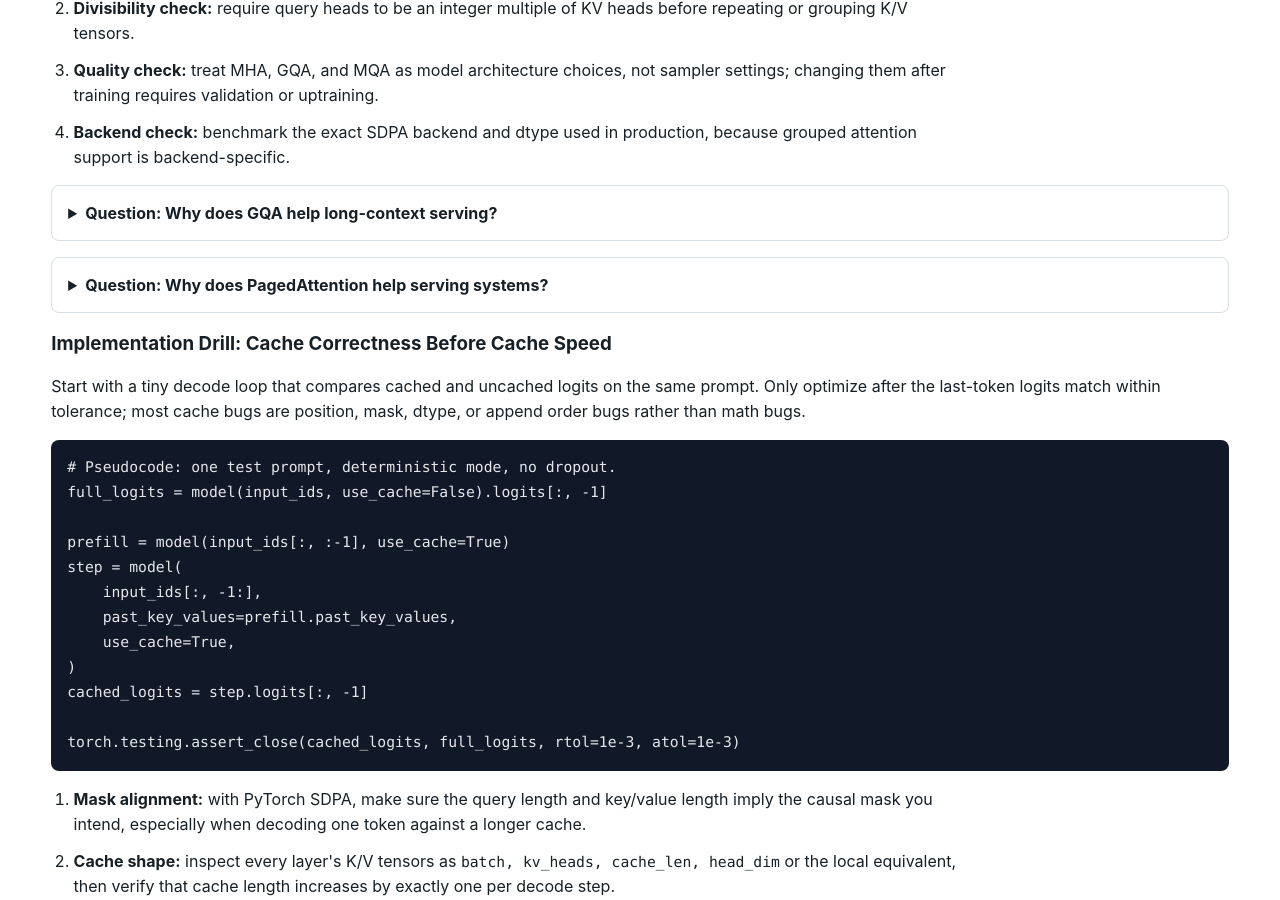
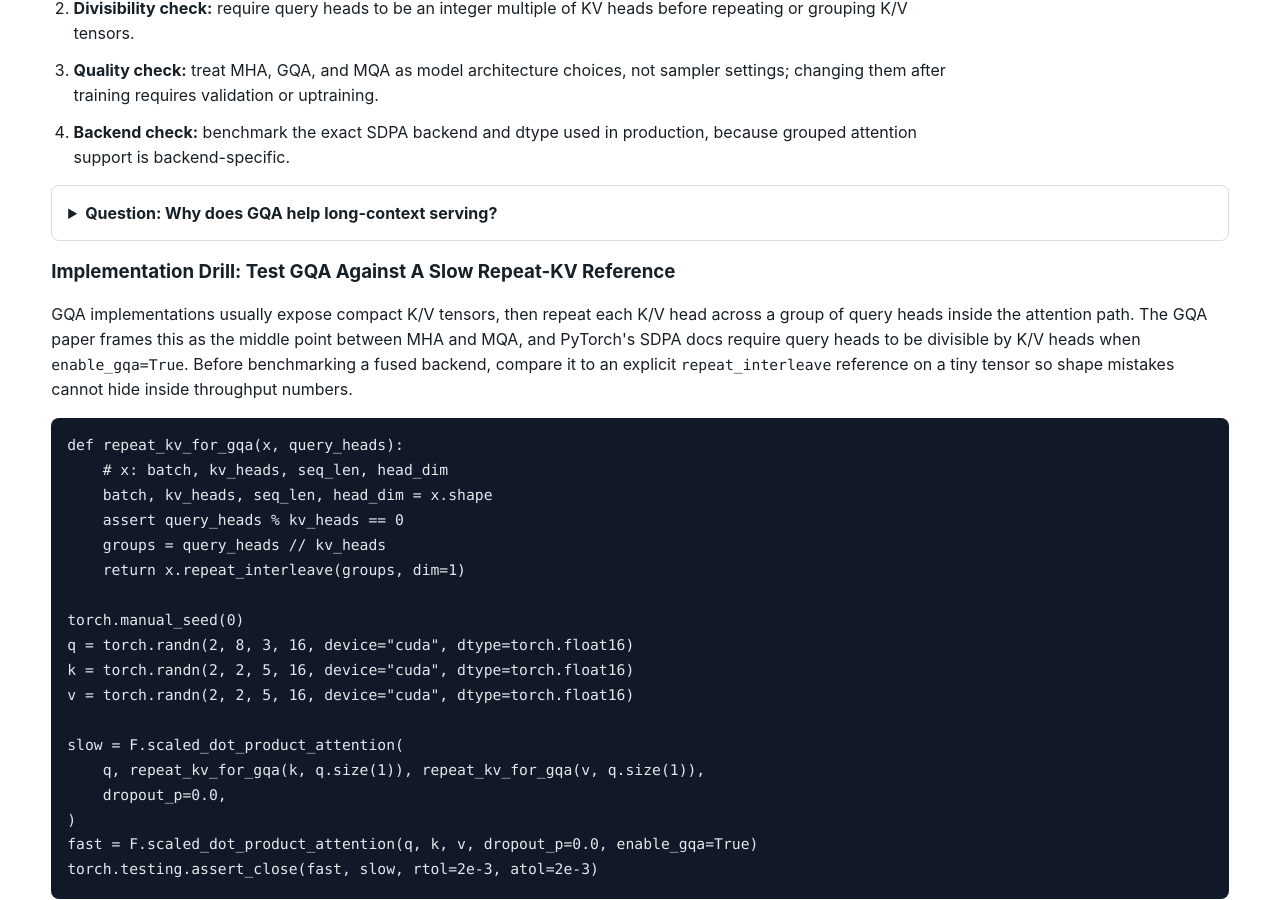
Before and after one commit to kennethli319/kennethli319.github.io, a Jekyll site: the page llm-ml-course/lessons/decoding-kv-cache.html, which Jekyll copies as it is, in a window 1280 px wide and 900 px high, scrolled down 4672 px. Built offline with Jekyll 4.4.1, drawn with Linux system fonts in a browser that asks for light colours; some of the changed text lies outside the part shown.

Commit message:
Sync LLM course GQA drill

```diff
--- a/llm-ml-course/lessons/decoding-kv-cache.html
+++ b/llm-ml-course/lessons/decoding-kv-cache.html
@@ -188,6 +188,43 @@ assert out.shape == q.shape</code></pre>
       <details class="qa">
         <summary>Question: Why does GQA help long-context serving?</summary>
         <p>Long prompts make the KV cache large. Sharing fewer K/V heads reduces the cache memory read and storage terms while keeping multiple query heads for representation capacity.</p>
+      </details>
+      <h3>Implementation Drill: Test GQA Against A Slow Repeat-KV Reference</h3>
+      <p>
+        GQA implementations usually expose compact K/V tensors, then repeat
+        each K/V head across a group of query heads inside the attention path.
+        The GQA paper frames this as the middle point between MHA and MQA, and
+        PyTorch's SDPA docs require query heads to be divisible by K/V heads
+        when <code>enable_gqa=True</code>. Before benchmarking a fused backend,
+        compare it to an explicit <code>repeat_interleave</code> reference on a
+        tiny tensor so shape mistakes cannot hide inside throughput numbers.
+      </p>
+      <pre><code class="language-python">def repeat_kv_for_gqa(x, query_heads):
+    # x: batch, kv_heads, seq_len, head_dim
+    batch, kv_heads, seq_len, head_dim = x.shape
+    assert query_heads % kv_heads == 0
+    groups = query_heads // kv_heads
+    return x.repeat_interleave(groups, dim=1)
+
+torch.manual_seed(0)
+q = torch.randn(2, 8, 3, 16, device="cuda", dtype=torch.float16)
+k = torch.randn(2, 2, 5, 16, device="cuda", dtype=torch.float16)
+v = torch.randn(2, 2, 5, 16, device="cuda", dtype=torch.float16)
+
+slow = F.scaled_dot_product_attention(
+    q, repeat_kv_for_gqa(k, q.size(1)), repeat_kv_for_gqa(v, q.size(1)),
+    dropout_p=0.0,
+)
+fast = F.scaled_dot_product_attention(q, k, v, dropout_p=0.0, enable_gqa=True)
+torch.testing.assert_close(fast, slow, rtol=2e-3, atol=2e-3)</code></pre>
+      <ol class="steps">
+        <li><strong>Reference first:</strong> write the repeat-KV path in the same tensor layout your cache uses.</li>
+        <li><strong>Disable dropout:</strong> SDPA always applies dropout according to <code>dropout_p</code>, so set it to zero for inference and equivalence tests.</li>
+        <li><strong>Then benchmark:</strong> after the outputs match, test the production backend, dtype, sequence lengths, and cache layout.</li>
+      </ol>
+      <details class="qa">
+        <summary>Question: Why does the slow reference repeat K/V heads instead of query heads?</summary>
+        <p>GQA preserves the model's query-head count and shares fewer K/V heads across groups. Repeating K/V heads only for the attention computation matches that contract while keeping the cache compact.</p>
       </details>
       <details class="qa">
         <summary>Question: Why does PagedAttention help serving systems?</summary>
```
